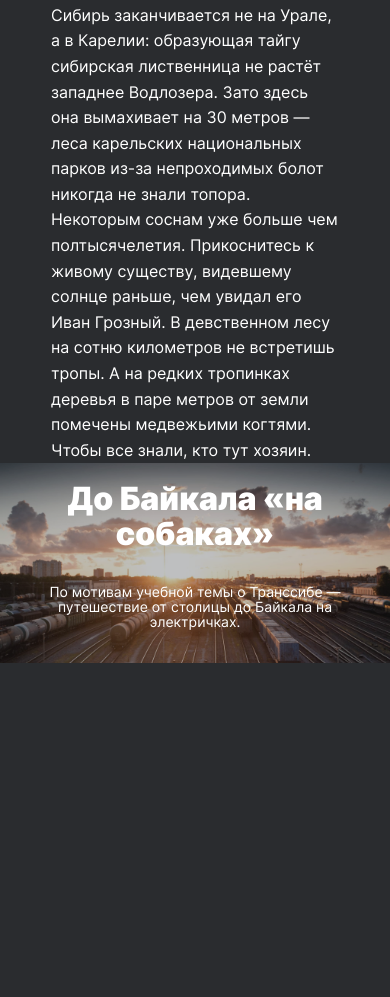
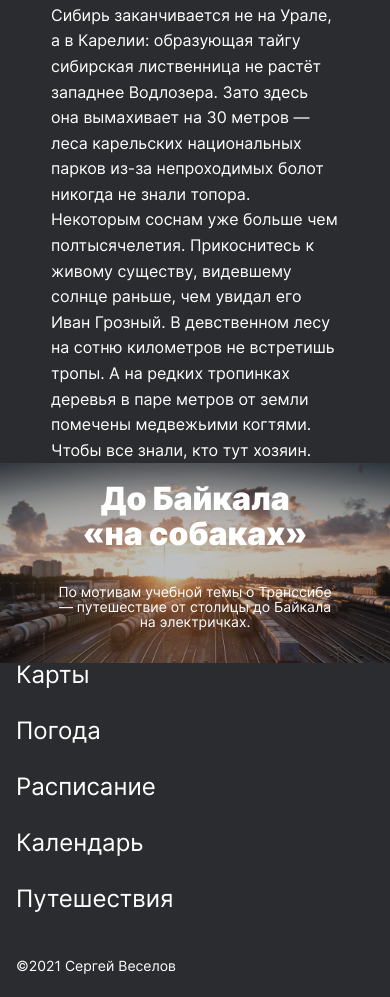
Before and after one commit to keepsake666/russian-travel, a plain HTML site: page index.html in a window 390 px wide. Shown: the part 9771-10768 px from the top of the page. Before the commit the page ends 10434 px from the top, so only its background shows below. Drawn offline with Linux system fonts and the light colour scheme.

Commit message:
added block footer

```diff
--- a/index.html
+++ b/index.html
@@ -135,6 +135,18 @@
           <p class="cover__subtitle">По мотивам учебной темы о Транссибе — путешествие от столицы до Байкала на электричках.</p>
         </a>
       </section>
+      <footer class="footer">
+        <div class="footer__container">
+        <nav class="footer__links">
+          <a href="" class="footer__link">Карты</a>
+          <a href="" class="footer__link">Погода</a>
+          <a href="" class="footer__link">Расписание</a>
+          <a href="" class="footer__link">Календарь</a>
+          <a href="" class="footer__link">Путешествия</a>
+        </nav>
+          <p class="footer__author">&copy;2021 Сергей Веселов</p>
+        </div>
+      </footer>
     </main>
   </div>
 </body>
--- a/pages/index.css
+++ b/pages/index.css
@@ -502,13 +502,93 @@ opacity: 0.3;
   }
 
   .cover__title {
+  max-width: 255px;
   font-size: 32px;
   line-height: 1.1;
   }
 
   .cover__subtitle {
+    max-width: 288px;
     font-size: 14px;
     margin-bottom: 16px;
     line-height: 1.1;
   }
 }
+
+/* -------------------------footer------------------------- */
+
+.footer {
+  padding: 0 48px;
+  margin: auto;
+}
+
+.footer__container {
+  display: flex;
+  justify-content: space-between;
+  padding-bottom: 24px;
+}
+
+.footer__links {
+  display: flex;
+}
+
+.footer__link {
+  margin-right: 12px;
+  text-decoration: none;
+  color: #FFFFFF;
+  font-weight: normal;
+  font-size: 16px;
+  line-height: 1.1;
+}
+
+.footer__link:last-child {
+  margin: 0;
+}
+
+.footer__author {
+  margin: 0;
+  font-weight: normal;
+  font-size: 14px;
+  line-height: 1.1;
+}
+
+
+@media screen and (max-width: 960px) {
+  .footer {
+    padding: 0 24px;
+  }
+}
+
+@media screen and (max-width: 720px) {
+  .footer {
+    padding: 0 0 0 16px;
+    margin: auto;
+  }
+
+  .footer__container {
+    display: flex;
+    flex-direction: column;
+    justify-content: space-between;
+  }
+
+  .footer__links {
+    display: flex;
+    flex-direction: column;
+  }
+
+  .footer__link {
+    font-size: 24px;
+    line-height: 1;
+    margin: 0 0 32px;
+  }
+
+  .footer__link:last-child {
+    margin-bottom: 48px;
+  }
+
+  .footer__author {
+    font-size: 14px;
+    line-height: 1;
+  }
+
+  }
```
